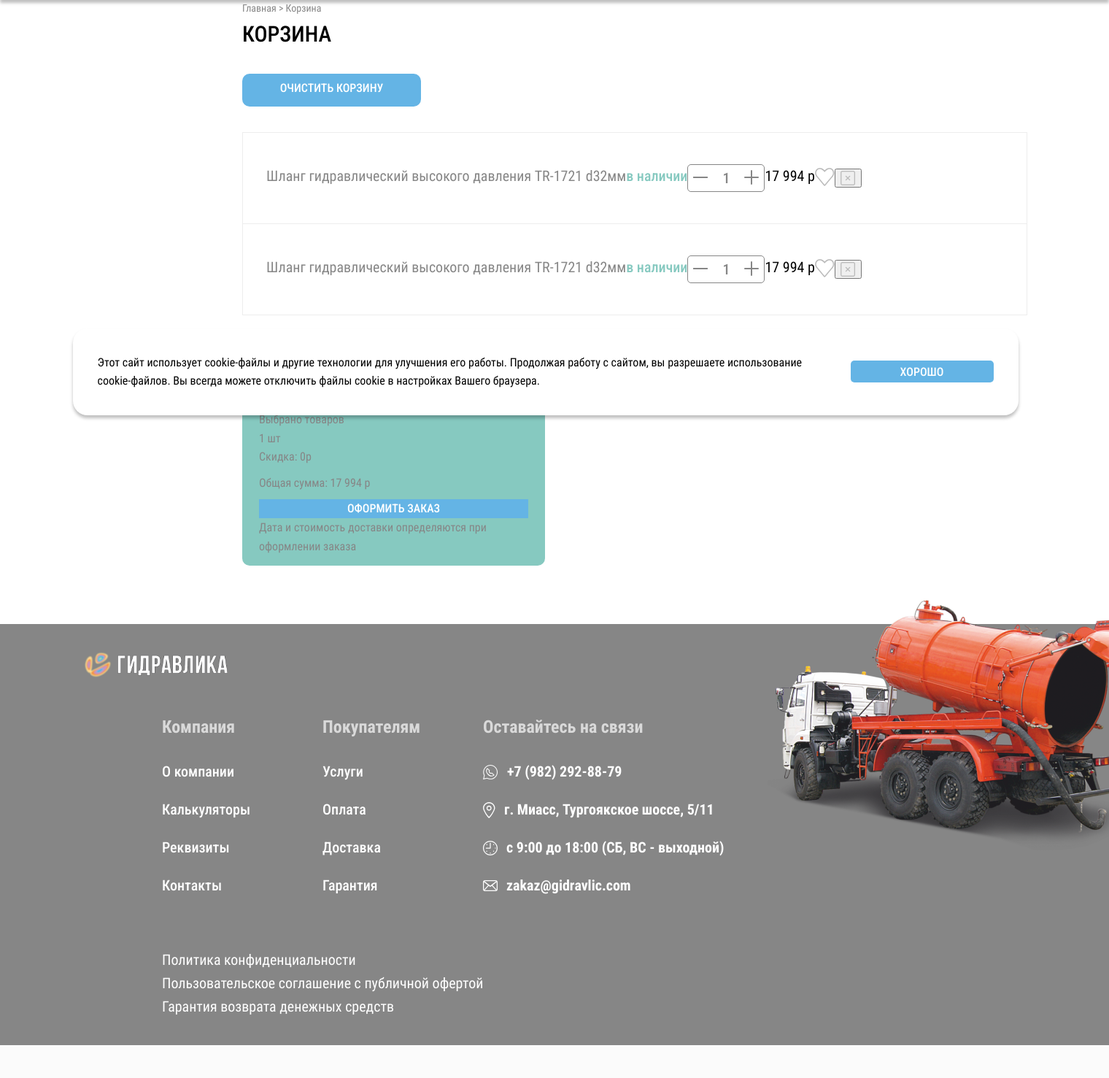
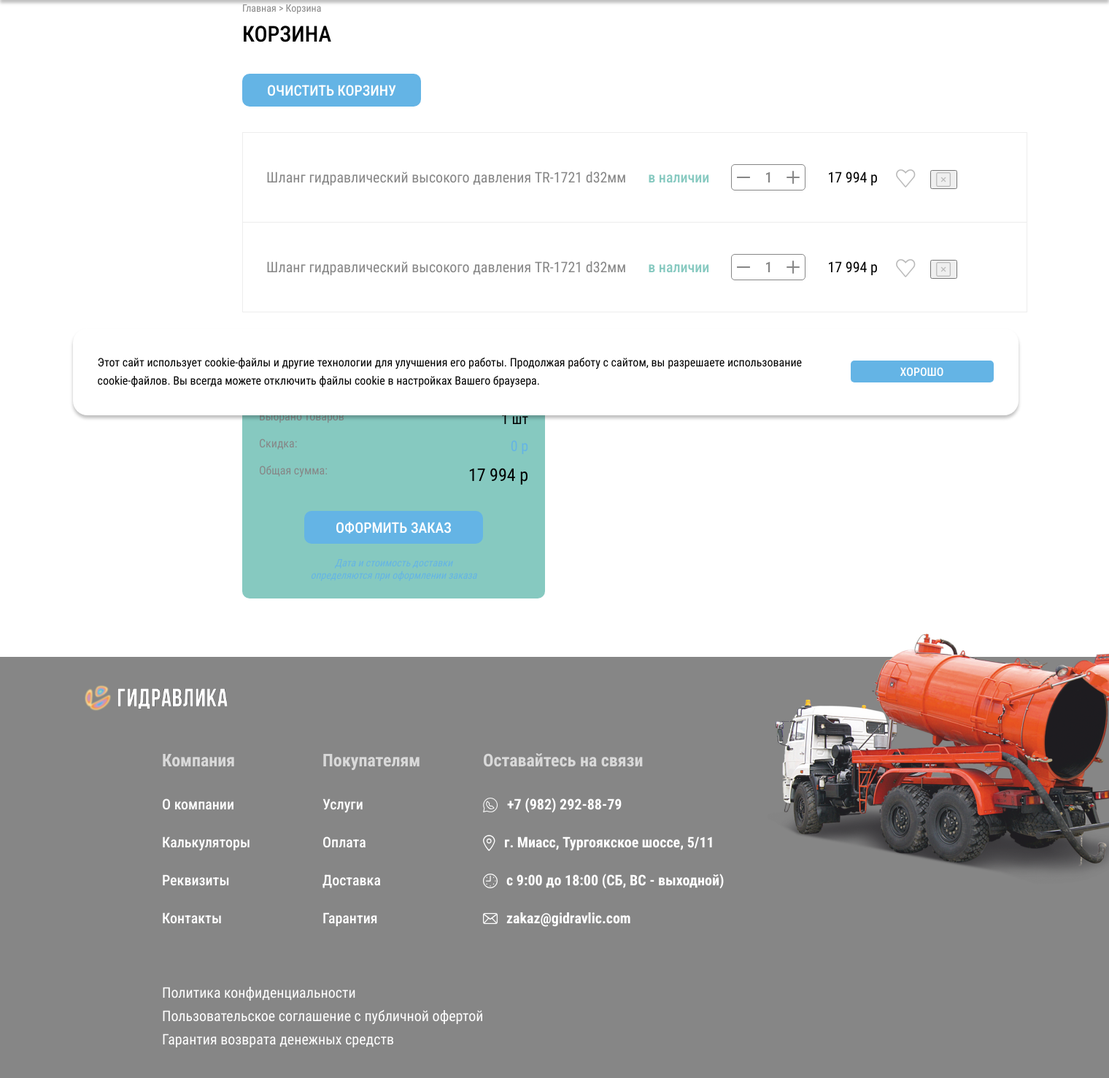
Before and after one commit to motor100/gidravlic, a Laravel app: page /cart in a window 1520 px wide; the page is wider, and only the part inside the window is pictured. Shown: the part 184-1661 px from the top of that part at 73% size. Before the commit the page ends 1616 px from the top of that part, so only its background shows below. Run offline with Laravel 10, Linux system fonts and the light colour scheme; style sheets or scripts are compiled from the project's sources; parts of the project's set-up code (start-up, migrations or seed data) failed here and were passed over; some libraries are stand-ins or nearby versions.

Commit message:
Cart page html + css

```diff
--- a/resources/sass/_config.sass
+++ b/resources/sass/_config.sass
@@ -39,8 +39,8 @@ $gutter: $grid-gutter-width
 
 // GENERAL DOCUMENT STYLES
 
-::placeholder
-  color: #7f7f7f
+// ::placeholder
+//   color: #7f7f7f
 
 *
   box-sizing: border-box
--- a/resources/sass/main.scss
+++ b/resources/sass/main.scss
@@ -77,6 +77,18 @@ ul {
   font-size: 30px;
   color: #000;
   text-transform: uppercase;
+}
+.add-to-favourites {
+  cursor: pointer;
+}
+.add-to-favourites svg {
+  stroke: $greycolor;
+  fill: #fff;
+  transition: stroke .3s, fill .3s;
+}
+.add-to-favourites:hover svg {
+  stroke: $accentcolor;
+  fill: $accentcolor;
 }
 
 
@@ -420,16 +432,6 @@ ul {
     right: 48px;
     width: 22px;
     height: 20px;
-    cursor: pointer;
-  }
-  .product-item-favourites svg {
-    stroke: $greycolor;
-    fill: #fff;
-    transition: stroke .3s, fill .3s;
-  }
-  .product-item-favourites:hover svg {
-    stroke: $accentcolor;
-    fill: $accentcolor;
   }
   .product-item-comparison {
     position: absolute;
@@ -584,13 +586,14 @@ ul {
 
 // cart
 .cart {
-  .clear-cart-btn {
+  .cart-btn {
     width: 245px;
     height: 45px;
     margin: 0 0 35px 0;
     padding: 7px 0;
     border-radius: 10px;
     font-family: 'roboto-condensed-medium';
+    font-size: 20px;
   }
   .products {
     margin: 0 0 54px 0;
@@ -601,13 +604,22 @@ ul {
     padding: 43px 32px;
     border: 1px solid $lightgreycolor;
     font-size: 20px;
+    align-items: center;
+  }
+  .products .product-item__title {
+    // width: 50%;
+    margin: 0 15px 0 0;
+    line-height: 1.4;
   }
   .products .product-item__stock {
+    margin: 0 15px;
     font-family: 'roboto-condensed-medium';
     color: #86C9C0;
+    flex-shrink: 0;
   }
   .products .product-item__quantity {
     display: flex;
+    margin: 0 15px;
     padding: 5px;
     border: 1px solid $greycolor;
     border-radius: 5px;
@@ -615,6 +627,7 @@ ul {
   .products .product-item__quantity .quantity-number {
     width: 40px;
     margin: 0 3px;
+    padding: 0;
     border: none;
     font-family: 'roboto-condensed-medium';
     font-size: 20px;
@@ -633,7 +646,7 @@ ul {
   }
   .products .product-item__quantity .quantity-button {
     display: block;
-    width: 24px;
+    width: 22px;
     height: 24px;
     padding: 0px;
     border: none;
@@ -642,7 +655,7 @@ ul {
   }
   .products .product-item__quantity .quantity-button .circle {
     position: relative;
-    width: 24px;
+    width: 22px;
     height: 24px;
     margin: 0 auto;
     padding: 0px;
@@ -656,7 +669,7 @@ ul {
     position: absolute;
     top: 11px;
     left: 2px;
-    width: 20px;
+    width: 18px;
     height: 2px;
     background-color: $greycolor;
     border-radius: 2px;
@@ -666,11 +679,18 @@ ul {
     transform: rotate(90deg);
   }
   .products .product-item__price {
+    margin: 0 15px;
     color: #000;
+    flex-shrink: 0;
+  }
+  .products .product-item-favourites {
+    margin: 0 10px;
+  }
+  .products .product-item-remove {
+    margin: 0 0 0 10px;
   }
   .order-info {
     width: 415px;
-    height: 290px;
     padding: 23px;
     border-radius: 10px;
     background-color: #86C9C0;
@@ -681,7 +701,36 @@ ul {
     color: #000;
   }
   .order-info .order-info-row {
-    margin: 0 0 10px 0;
+    display: flex;
+    margin: 0 0 5px 0;
+    justify-content: space-between;
+  }
+  .order-info .order-info-row__quantity .order-info-row__content {
+    font-size: 20px;
+    color: #000;
+  }
+  .order-info .order-info-row__discount .order-info-row__content {
+    font-size: 20px;
+    color: $bluecolor;
+  }
+  .order-info .order-info-row__total-summ {
+    margin: 0 0 30px 0;
+  }
+  .order-info .order-info-row__total-summ .order-info-row__content {
+    font-size: 24px;
+    color: #000;
+  }
+  .order-info .place-order-btn {
+    margin: 0 auto 18px auto;
+  }
+  .order-info .delivery-description {
+    width: 245px;
+    margin: 0 auto;
+    font-style: italic;
+    font-size: 14px;
+    line-height: 1.2;
+    color: $bluecolor;
+    text-align: center;
   }
 
 }
--- a/resources/views/cart.blade.php
+++ b/resources/views/cart.blade.php
@@ -14,7 +14,7 @@
 
 <div class="cart">
   <div class="page-title">Корзина</div>
-  <a href="/clear-cart" class="primary-btn clear-cart-btn">ОЧИСТИТЬ КОРЗИНУ</a>
+  <a href="/clear-cart" class="primary-btn cart-btn">ОЧИСТИТЬ КОРЗИНУ</a>
   <div class="products">
     <div class="product-item">
       <div class="product-item__title">Шланг гидравлический высокого давления TR-1721 d32мм</div>
@@ -75,15 +75,28 @@
   </div>
   <div class="order-info">
     <div class="order-info__title">Ваш заказ:</div>
-    <div class="order-info-row">
+    <div class="order-info-row order-info-row__quantity">
       <div class="order-info-row__text">Выбрано товаров</div>
       <div class="order-info-row__content">
         <span class="order-info-row__value">1</span>
         <span class="order-info-row__currency">шт</span>
       </div>
-    <div class="order-info-row">Скидка: 0р</div>
-    <div class="order-info-row">Общая сумма: 17 994 р</div>
-    <div class="primary-btn place-order-btn">ОФОРМИТЬ ЗАКАЗ</div>
+    </div>
+    <div class="order-info-row order-info-row__discount">
+      <div class="order-info-row__text">Скидка:</div>
+      <div class="order-info-row__content">
+        <span class="order-info-row__value">0</span>
+        <span class="order-info-row__currency">р</span>
+      </div>
+    </div>
+    <div class="order-info-row order-info-row__total-summ">
+      <div class="order-info-row__text">Общая сумма:</div>
+      <div class="order-info-row__content">
+        <span class="order-info-row__value">17 994</span>
+        <span class="order-info-row__currency">р</span>
+      </div>
+    </div>
+    <a href="#" class="primary-btn cart-btn place-order-btn">ОФОРМИТЬ ЗАКАЗ</a>
     <div class="delivery-description">Дата и стоимость доставки определяются при оформлении заказа</div>
   </div>
 </div>
```
